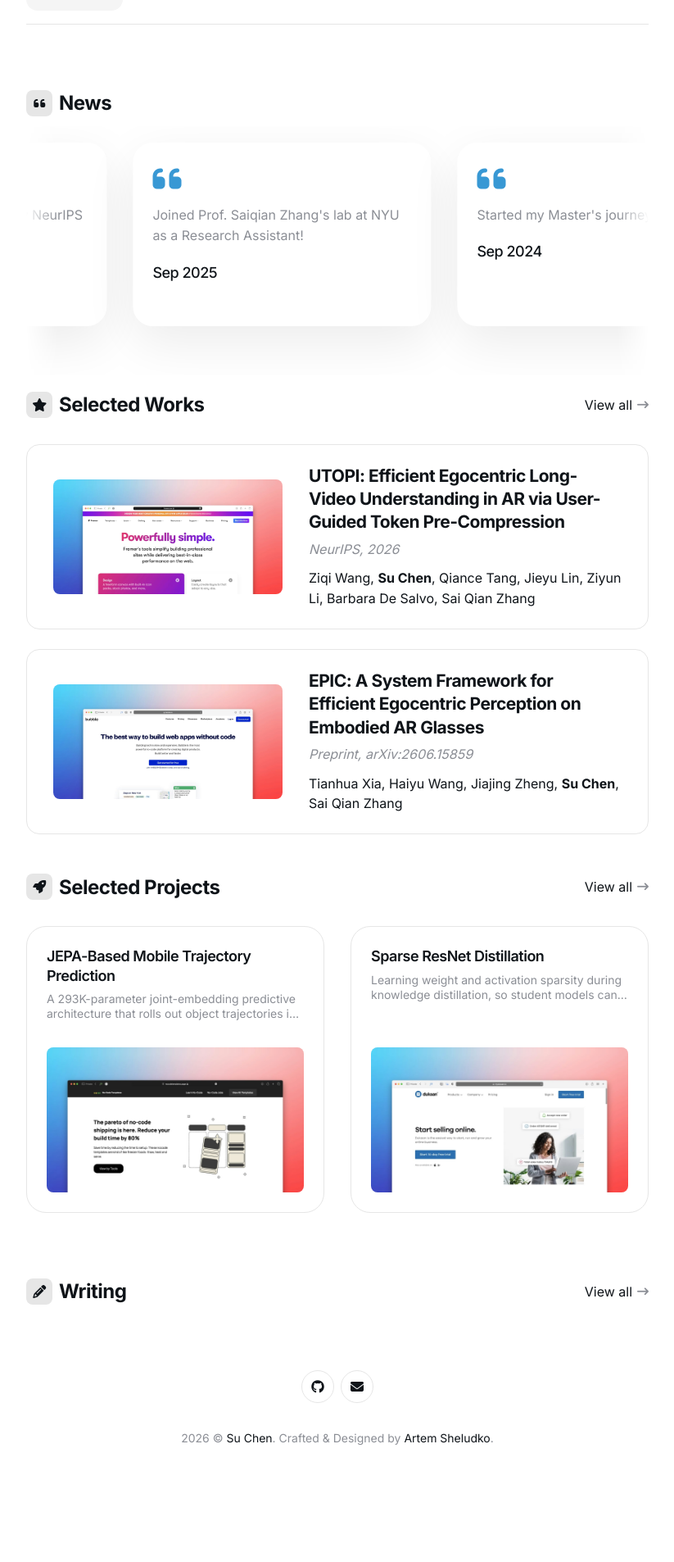
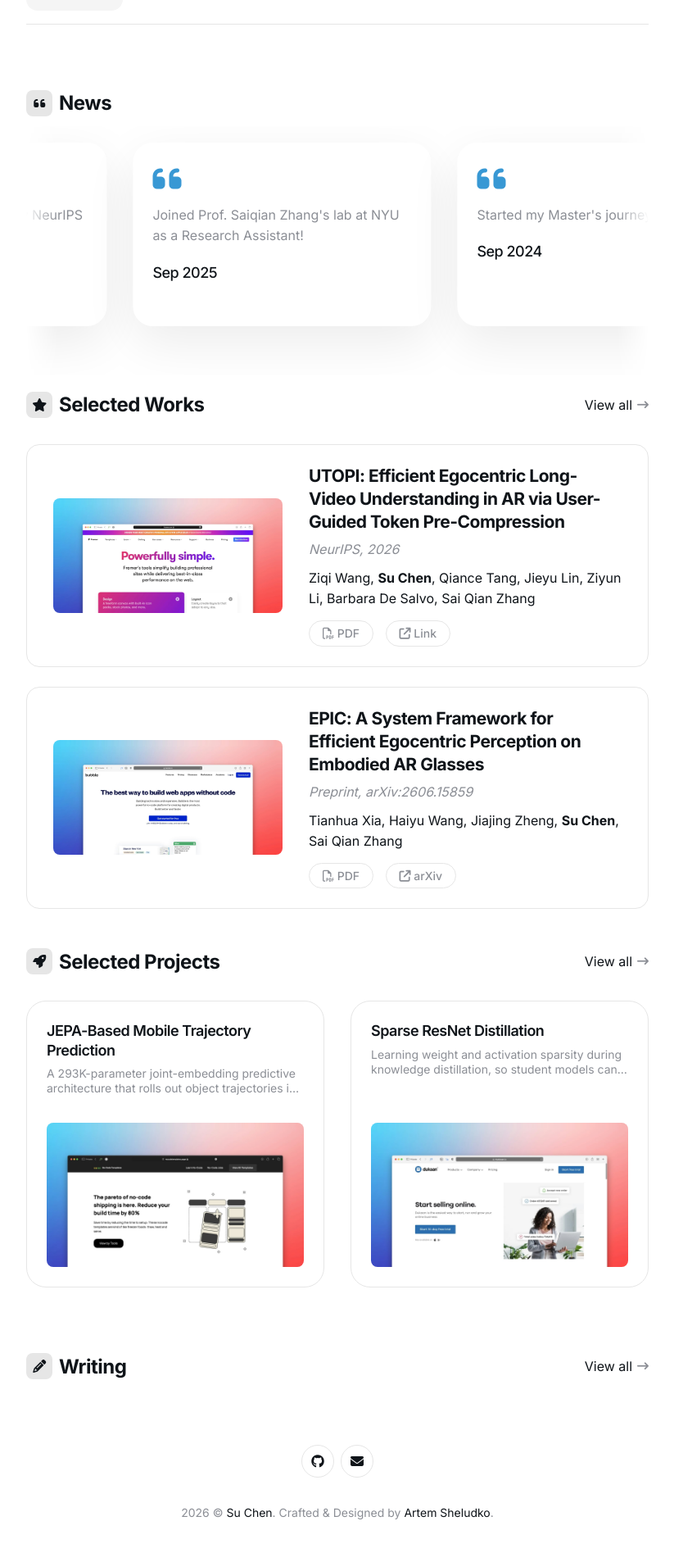
Before and after one commit to Keplarchen/Keplarchen.github.io, a Jekyll site: the page built from index.html, in a window 1280 px wide. Shown: the part 700-2606 px from the top of the page at 82% size, without its empty margins (228-1051 px from the left). Built offline with Jekyll 4.4.1, drawn with Linux system fonts in a browser that asks for light colours; before the commit the page ends 2514 px from its top, so only the background shows below that.

Commit message:
Add PDF buttons and host paper PDFs on site

```diff
--- a/_data/settings.yml
+++ b/_data/settings.yml
@@ -58,12 +58,15 @@ publication_items:
     authors: "Ziqi Wang, <b>Su Chen</b>, Qiance Tang, Jieyu Lin, Ziyun Li, Barbara De Salvo, Sai Qian Zhang"
     image: "/images/project-1.jpg" # TODO: replace with the paper's teaser figure
     link: "" # TODO: add OpenReview or arXiv link when public
+    pdf: "/pdfs/UTOPI.pdf"
 
   - title: "EPIC: A System Framework for Efficient Egocentric Perception on Embodied AR Glasses"
     venue: "Preprint, arXiv:2606.15859"
     authors: "Tianhua Xia, Haiyu Wang, Jiajing Zheng, <b>Su Chen</b>, Sai Qian Zhang"
     image: "/images/project-2.jpg" # TODO: replace with the paper's teaser figure
     link: "https://arxiv.org/abs/2606.15859"
+    link_text: "arXiv"
+    pdf: "/pdfs/EPIC.pdf"
 
 
 #-------------------------------
--- a/_includes/section-publications.html
+++ b/_includes/section-publications.html
@@ -35,6 +35,12 @@
               {% if pub.authors %}
               <p class="publication__authors">{{ pub.authors }}</p>
               {% endif %}
+              {% if pub.pdf or pub.link %}
+              <p class="publication__links">
+                {% if pub.pdf %}<a class="publication__btn" href="{{ pub.pdf }}" target="_blank"><i class="fa-regular fa-file-pdf"></i> PDF</a>{% endif %}
+                {% if pub.link %}<a class="publication__btn" href="{{ pub.link }}" target="_blank"><i class="fa-solid fa-arrow-up-right-from-square"></i> {{ pub.link_text | default: "Link" }}</a>{% endif %}
+              </p>
+              {% endif %}
             </div>
           </article>
           {% endfor %}
--- a/_sass/3-modules/_publications.scss
+++ b/_sass/3-modules/_publications.scss
@@ -60,6 +60,29 @@
       color: var(--heading-font-color);
     }
   }
+
+  .publication__links {
+    margin: 14px 0 0;
+  }
+
+  .publication__btn {
+    display: inline-block;
+    margin-right: 10px;
+    padding: 5px 16px;
+    font-size: 14px;
+    font-weight: 500;
+    line-height: 1.4;
+    color: var(--text-alt-color);
+    border: 1px solid var(--border-color);
+    border-radius: 999px;
+    text-decoration: none;
+    transition: color .2s ease, border-color .2s ease;
+
+    &:hover {
+      color: var(--primary-color);
+      border-color: var(--primary-color);
+    }
+  }
 }
 
 @media (max-width: 768px) {
```
Also changed, not shown: _pages/publications.md (+2 -2 lines), 2 other files.
